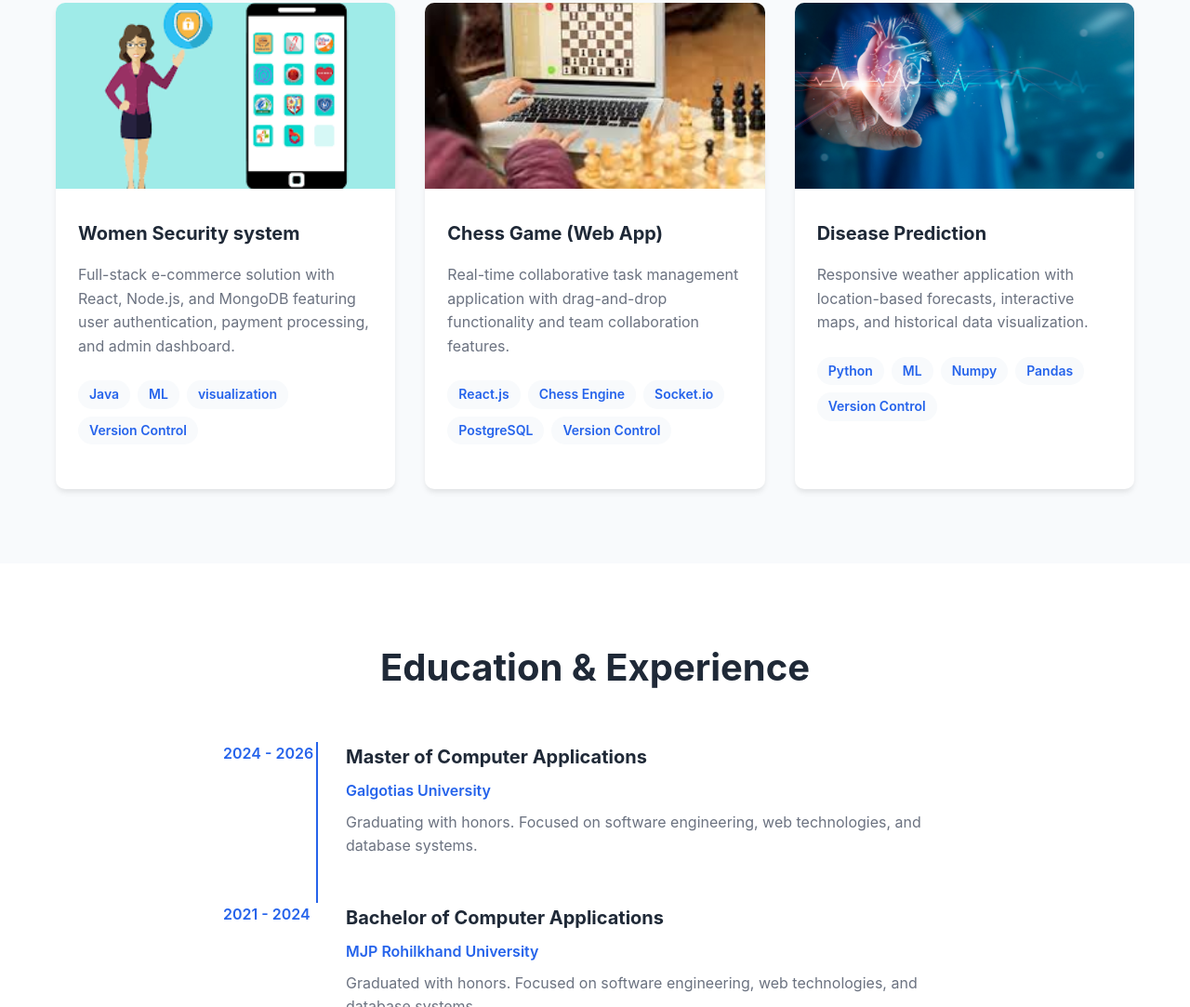
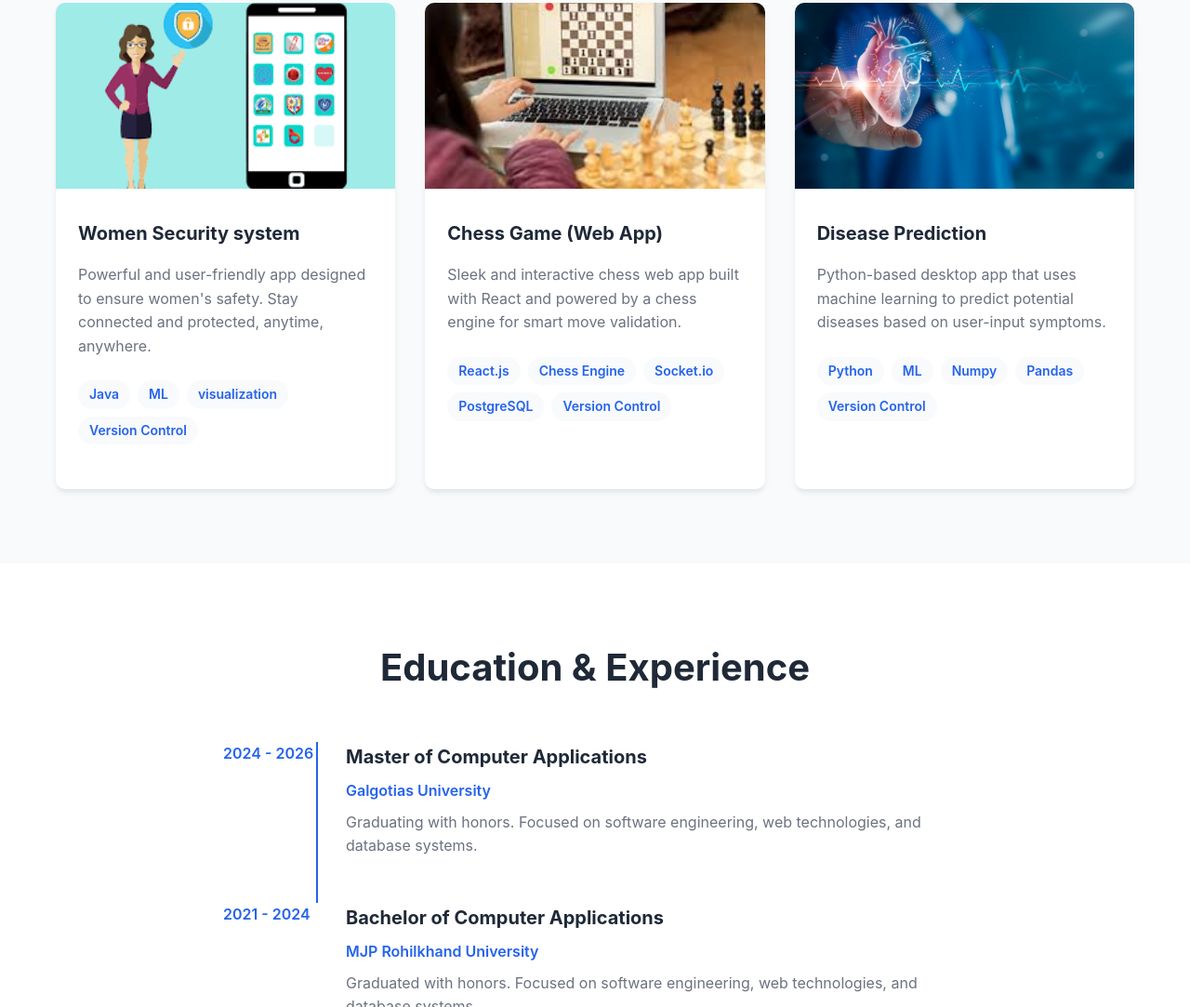
Before and after one commit to HarsOfficial98/My-Portfolio, a plain HTML site: page index.html in a window 1280 px wide. Shown: the part 1849-2932 px from the top of the page at 93% size. Drawn offline with Linux system fonts and the light colour scheme; a script that the page names is missing.

Commit message:
Update index.html

```diff
--- a/index.html
+++ b/index.html
@@ -172,7 +172,7 @@
                     </div>
                     <div class="project-content">
                         <h3>Women Security system</h3>
-                        <p>Full-stack e-commerce solution with React, Node.js, and MongoDB featuring user authentication, payment processing, and admin dashboard.</p>
+                        <p>Powerful and user-friendly app designed to ensure women's safety. Stay connected and protected, anytime, anywhere.</p>
                         <div class="project-tech">
                             <span>Java</span>
                             <span>ML</span>
@@ -192,7 +192,7 @@
                     </div>
                     <div class="project-content">
                         <h3>Chess Game (Web App)</h3>
-                        <p>Real-time collaborative task management application with drag-and-drop functionality and team collaboration features.</p>
+                        <p>Sleek and interactive chess web app built with React and powered by a chess engine for smart move validation.</p>
                         <div class="project-tech">
                             <span>React.js</span>
                             <span>Chess Engine</span>
@@ -213,7 +213,7 @@
                     </div>
                     <div class="project-content">
                         <h3>Disease Prediction</h3>
-                        <p>Responsive weather application with location-based forecasts, interactive maps, and historical data visualization.</p>
+                        <p>Python-based desktop app that uses machine learning to predict potential diseases based on user-input symptoms.</p>
                         <div class="project-tech">
                             <span>Python</span>
                             <span>ML</span>
```
